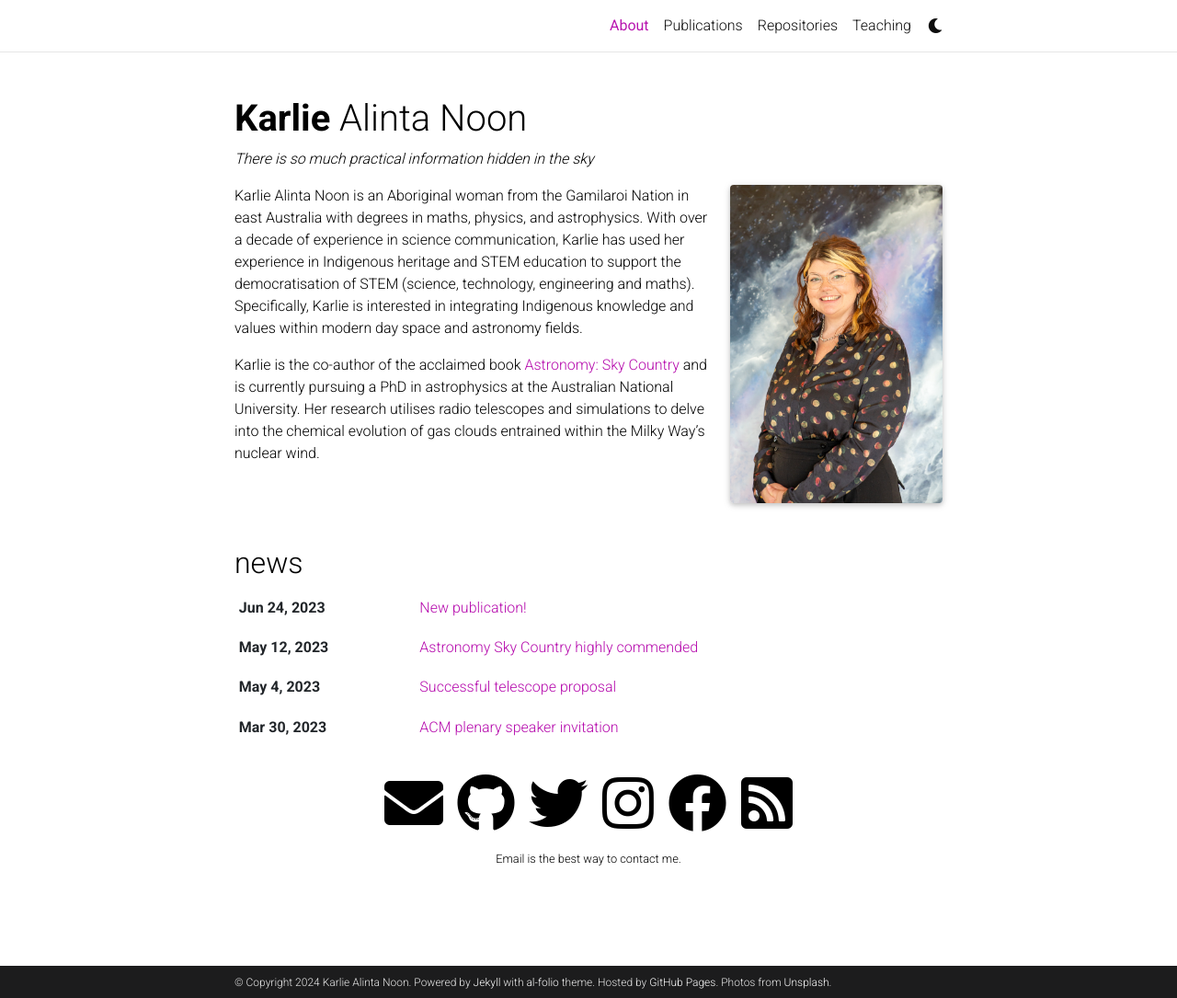
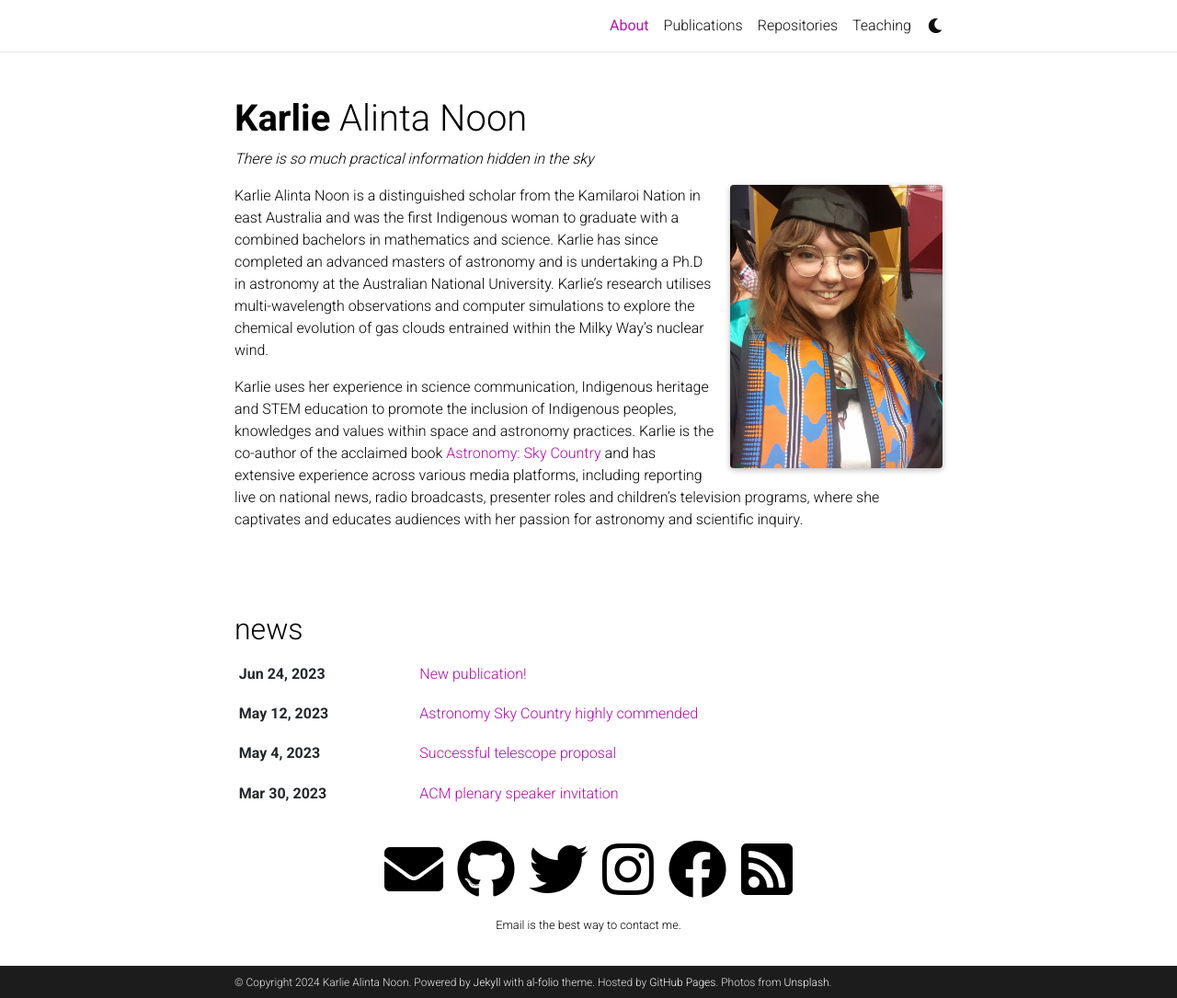
Before and after one commit to karlienoon/karlienoon.github.io, a Jekyll site: the page built from _pages/about.md, in a window 1280 px wide and 1085 px high. Shown: the whole window at 92% size. Built offline with Jekyll 4.4.1, drawn with Linux system fonts in a browser that asks for light colours; full-size pictures stand in for the smaller copies a plugin makes; comment, search, counter and statistics services are not loaded; a style sheet for code colours, icons or effects is not loaded.

```diff
--- a/_pages/about.md
+++ b/_pages/about.md
@@ -6,7 +6,7 @@ subtitle: <em> There is so much practical information hidden in the sky </em>
 
 profile:
   align: right
-  image: Karlie Noon Screen-Web 1.jpg
+  image: graduate.jpg
   image_circular: false # crops the image to make it circular
 
 news: true  # includes a list of news items
@@ -14,9 +14,9 @@ latest_posts: true  # includes a list of the newest posts
 selected_papers: true # includes a list of papers marked as "selected={true}"
 social: true  # includes social icons at the bottom of the page
 ---
-Karlie Alinta Noon is an Aboriginal woman from the Gamilaroi Nation in east Australia with degrees in maths, physics, and astrophysics. With over a decade of experience in science communication, Karlie has used her experience in Indigenous heritage and STEM education to support the democratisation of STEM (science, technology, engineering and maths). Specifically, Karlie is interested in integrating Indigenous knowledge and values within modern day space and astronomy fields.
+Karlie Alinta Noon is a distinguished scholar from the Kamilaroi Nation in east Australia and was the first Indigenous woman to graduate with a combined bachelors in mathematics and science. Karlie has since completed an advanced masters of astronomy and is undertaking a Ph.D in astronomy at the Australian National University. Karlie's research utilises multi-wavelength observations and computer simulations to explore the chemical evolution of gas clouds entrained within the Milky Way's nuclear wind.
 
-Karlie is the co-author of the acclaimed book <a href=" https://www.booktopia.com.au/first-knowledges-astronomy-karlie-noon/book/9781760762162.html">Astronomy: Sky Country</a> and is currently pursuing a PhD in astrophysics at the Australian National University. Her research utilises radio telescopes and simulations to delve into the chemical evolution of gas clouds entrained within the Milky Way's nuclear wind.
+Karlie uses her experience in science communication, Indigenous heritage and STEM education to promote the inclusion of Indigenous peoples, knowledges and values within space and astronomy practices. Karlie is the co-author of the acclaimed book <a href=" https://www.booktopia.com.au/first-knowledges-astronomy-karlie-noon/book/9781760762162.html">Astronomy: Sky Country</a> and has extensive experience across various media platforms, including reporting live on national news, radio broadcasts, presenter roles and children's television programs, where she captivates and educates audiences with her passion for astronomy and scientific inquiry.
 <br>
 <br>
 <br>
```
Also changed, not shown: _pages/teaching.md (+2 -2 lines).
